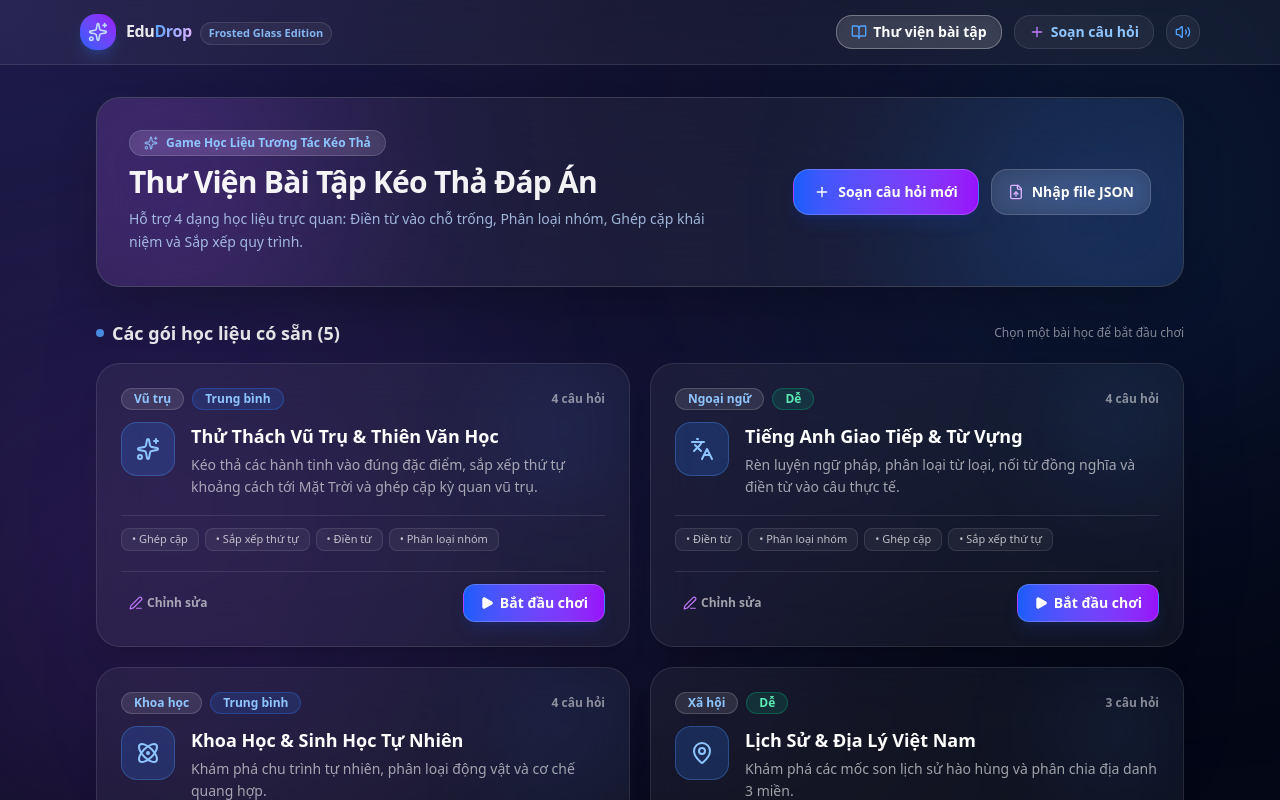
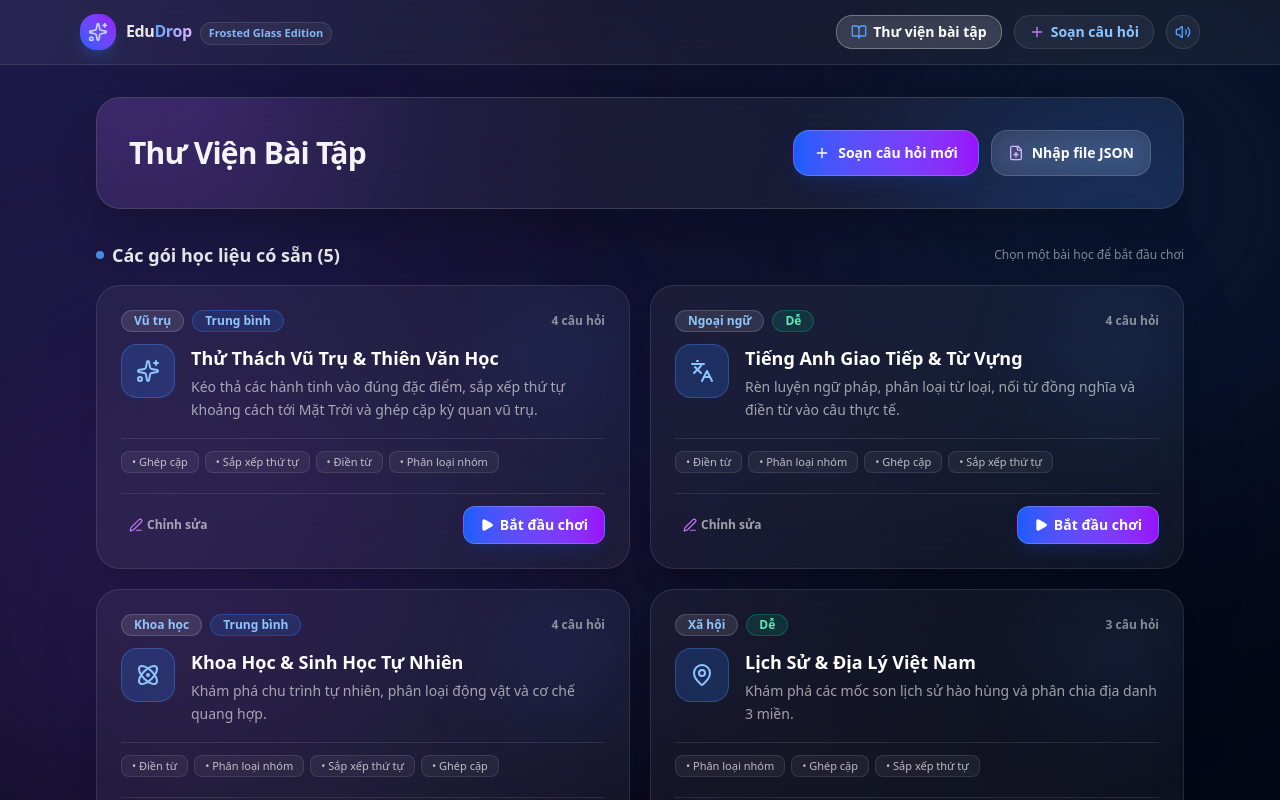
Before and after one commit to Foster57/GameSGK, a React (Vite) app: page / in a window 1280 px wide. Shown: the top 800 px of the page. Built offline with nearby package versions, Linux system fonts and the light colour scheme.

Commit message:
Refactor PackExplorer title and clean up
Updated the title and removed an unnecessary div element.

```diff
--- a/src/components/PackExplorer.tsx
+++ b/src/components/PackExplorer.tsx
@@ -64,15 +64,9 @@ export const PackExplorer: React.FC<Props> = ({
         <div className="absolute bottom-[-30%] left-[-10%] w-[350px] h-[350px] bg-purple-500/20 rounded-full blur-[100px] pointer-events-none" />
 
         <div className="space-y-2 z-10 max-w-xl">
-          <div className="inline-flex items-center gap-2 px-3.5 py-1 rounded-full bg-white/10 backdrop-blur-md border border-white/15 text-xs font-semibold text-blue-300">
-            <Sparkles className="w-3.5 h-3.5 text-blue-300 animate-pulse" /> Game Học Liệu Tương Tác Kéo Thả
-          </div>
           <h1 className="text-2xl md:text-3xl font-extrabold tracking-tight text-white/95">
-            Thư Viện Bài Tập Kéo Thả Đáp Án
+            Thư Viện Bài Tập
           </h1>
-          <p className="text-sm text-blue-200/80 leading-relaxed">
-            Hỗ trợ 4 dạng học liệu trực quan: Điền từ vào chỗ trống, Phân loại nhóm, Ghép cặp khái niệm và Sắp xếp quy trình.
-          </p>
         </div>
 
         <div className="flex flex-wrap items-center gap-3 z-10 w-full md:w-auto">
```
